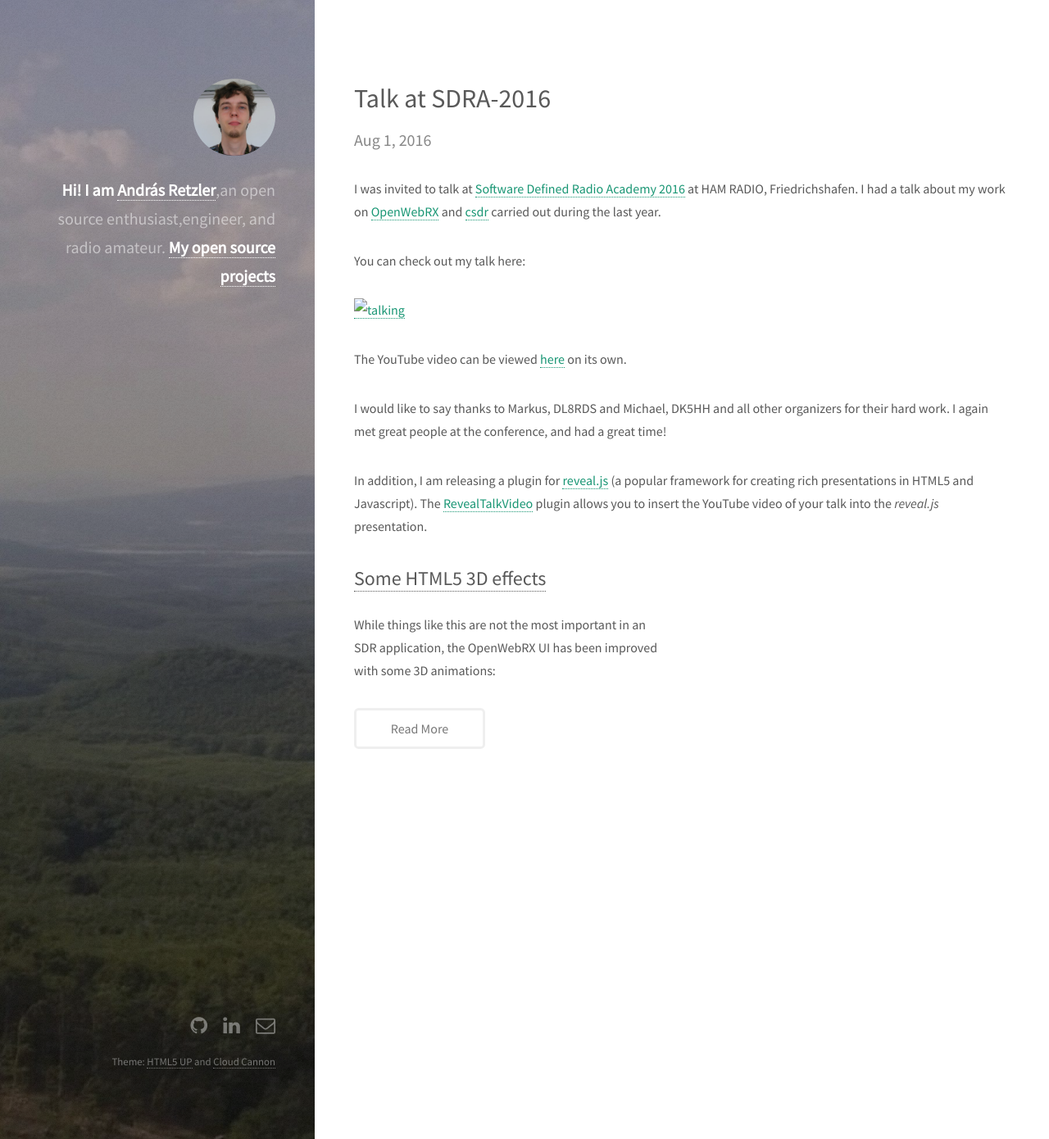
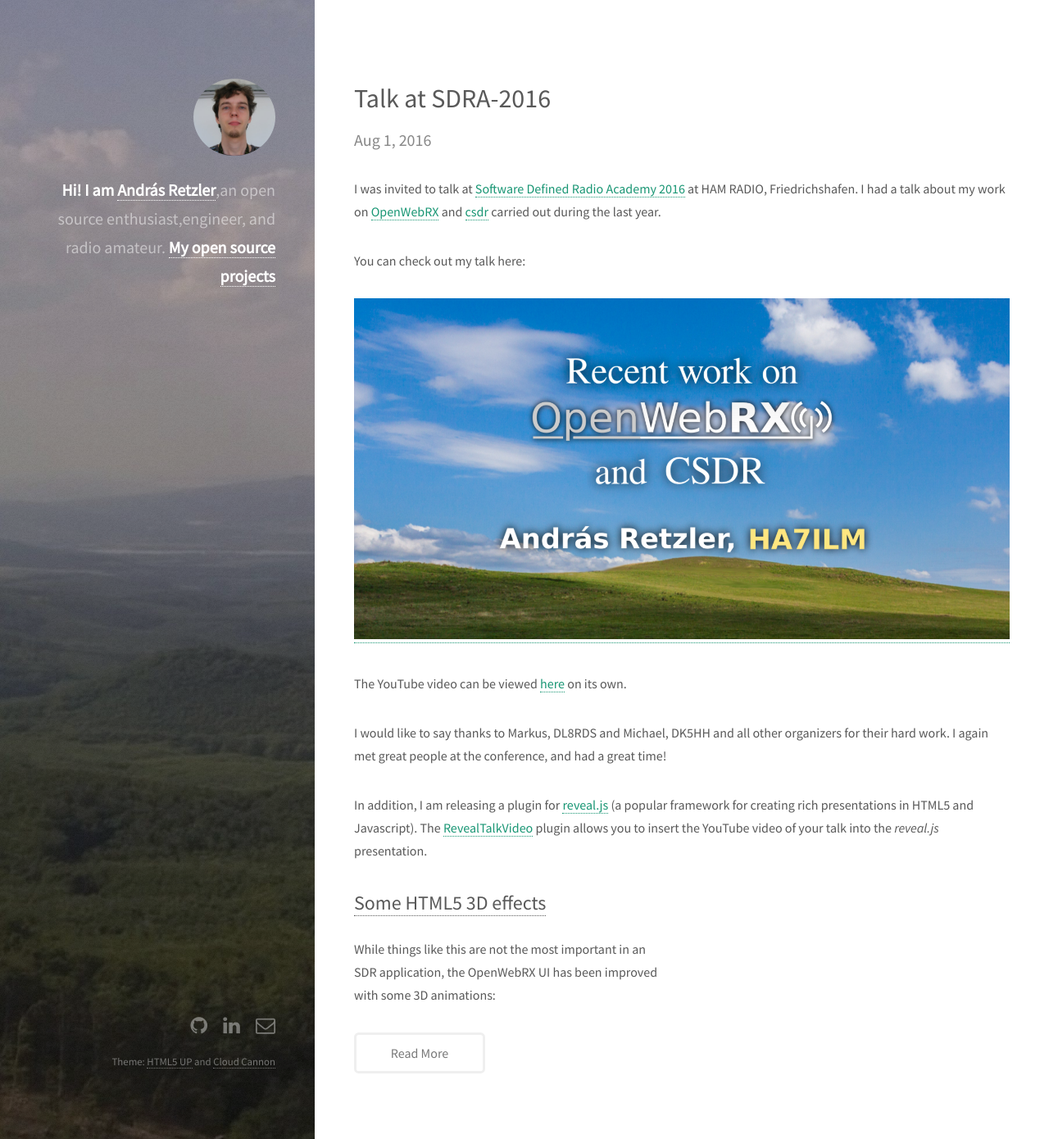
Before and after one commit to ha7ilm/ha7ilm.github.io, a Jekyll site: the page built from _posts/2016-08-01-sdra-2016.md, in a window 1280 px wide and 1390 px high. Shown: the whole window at 82% size. Built offline with Jekyll 4.4.1, drawn with Linux system fonts in a browser that asks for light colours; comment, search, counter and statistics services are not loaded.

Commit message:
Fixed URLs

```diff
--- a/_posts/2016-08-01-sdra-2016.md
+++ b/_posts/2016-08-01-sdra-2016.md
@@ -7,7 +7,7 @@
 
 You can check out my talk here:
 
-<a href="http://blog.sdr.hu/repos/Friedrichshafen-SDRA-2016-Talk-And-Paper/slides/index.html"><img src="images/fr2prez-front.png" alt="talking" style="max-width: 100%"/></a>
+<a href="/repos/Friedrichshafen-SDRA-2016-Talk-And-Paper/slides/index.html"><img src="/images/fr2prez-front.png" alt="talking" style="max-width: 100%"/></a>
 
 The YouTube video can be viewed <a href="https://www.youtube.com/watch?v=fgFto-Oj-uw">here</a> on its own.
 
```
